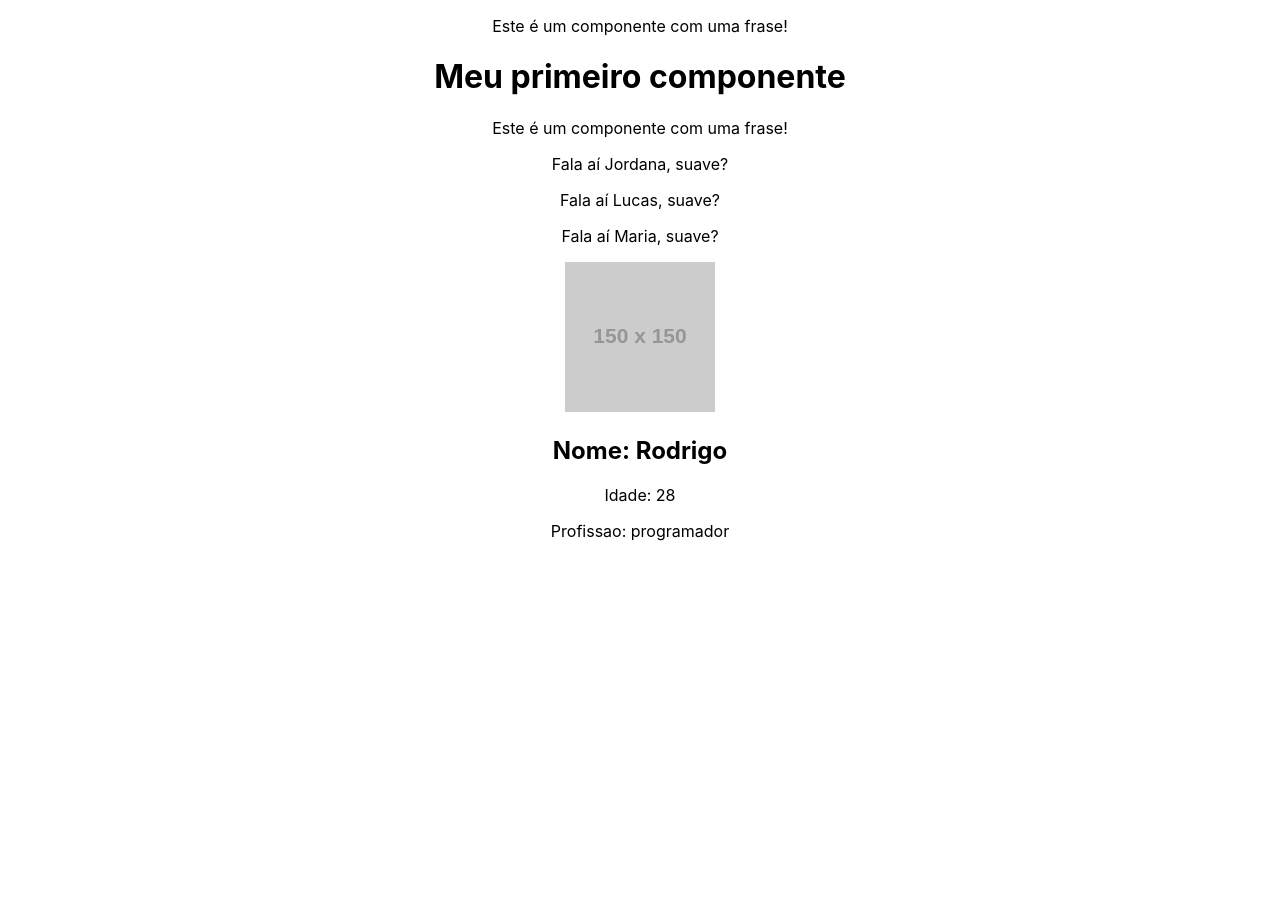
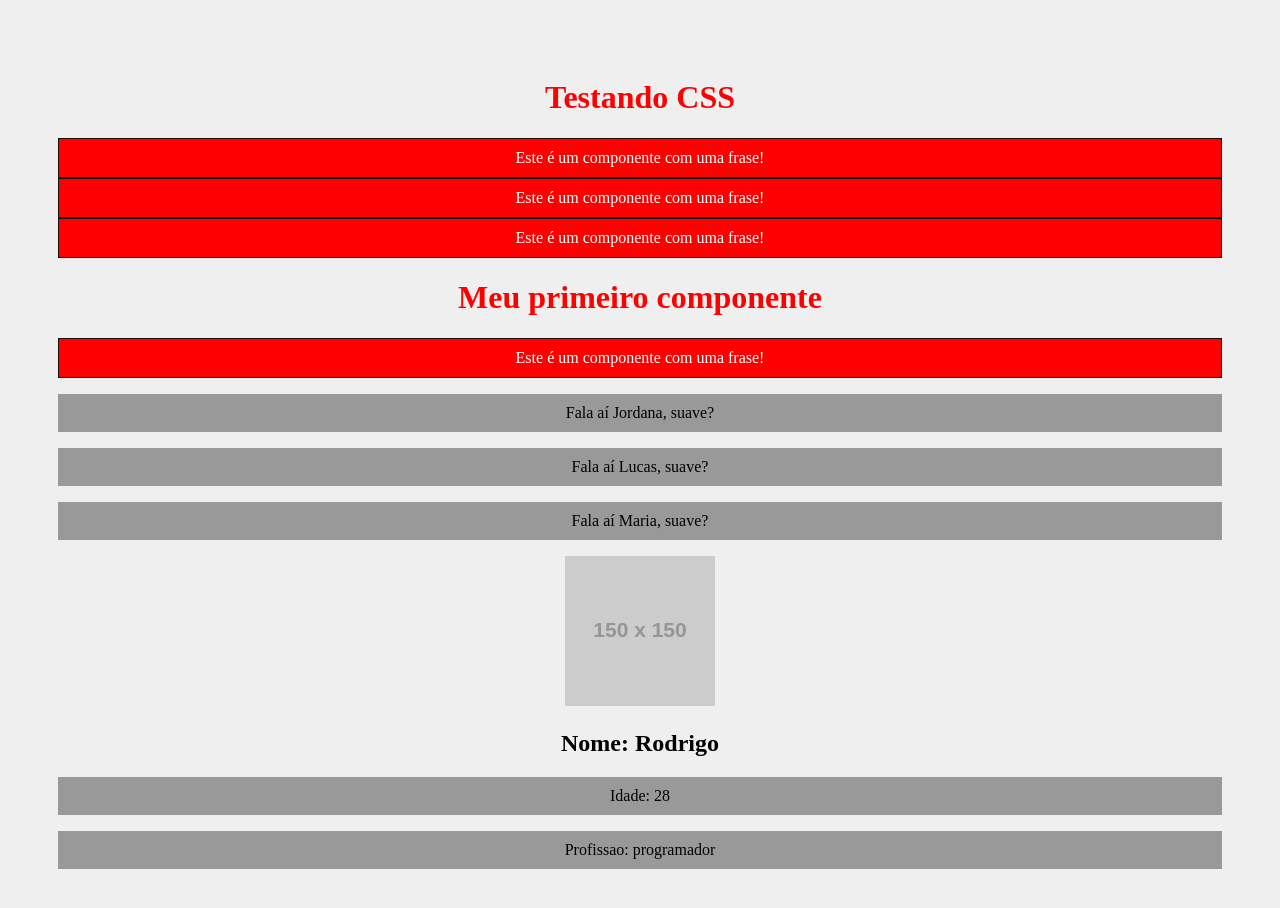
Before and after one commit to jordanaalvesc1/React-Course, a React (Create React App) app: page / in a window 1280 px wide. Shown: the top 908 px of the page. Before the commit the page ends 800 px from the top, so only its background shows below. Built offline with nearby package versions, Linux system fonts and the light colour scheme.

Commit message:
Inserting CSS into React

```diff
--- a/src/App.js
+++ b/src/App.js
@@ -2,11 +2,15 @@ import './App.css';
 import HellWorld from './components/HelloWorld';
 import SayMyName from './components/SayMyName'
 import Pessoa from './components/Pessoa';
+import Frase from './components/Frase'
 
 function App() {
   const nome = 'Maria'
   return (
     <div className="App">
+      <h1>Testando CSS</h1>
+      <Frase />
+      <Frase />
       <HellWorld/>
       <SayMyName nome="Jordana"/>
       <SayMyName nome="Lucas"/>
--- a/src/components/Frase.js
+++ b/src/components/Frase.js
@@ -1,7 +1,9 @@
+import styles from './Frase.module.css'
+
 function Frase() {
     return(
-        <div>
-            <p>Este é um componente com uma frase!</p>
+        <div className={styles.fraseContainer}>
+            <p className={styles.fraseContent}>Este é um componente com uma frase!</p>
         </div>
     )
 }
--- /dev/null
+++ b/src/components/Frase.module.css
@@ -0,0 +1,10 @@
+.fraseContainer {
+    background-color: #333;
+    border: 1px solid #111;
+}
+
+.fraseContent {
+    color: #fff;
+    background-color: red;
+    margin: 0;
+}
--- a/src/index.css
+++ b/src/index.css
@@ -1,13 +1,13 @@
 body {
-  margin: 0;
-  font-family: -apple-system, BlinkMacSystemFont, 'Segoe UI', 'Roboto', 'Oxygen',
-    'Ubuntu', 'Cantarell', 'Fira Sans', 'Droid Sans', 'Helvetica Neue',
-    sans-serif;
-  -webkit-font-smoothing: antialiased;
-  -moz-osx-font-smoothing: grayscale;
+  padding: 50px;
+  background-color: #efefef;
 }
 
-code {
-  font-family: source-code-pro, Menlo, Monaco, Consolas, 'Courier New',
-    monospace;
+h1{
+  color: red;
 }
+
+p {
+  background-color: #999;
+  padding: 10px;
+}
```
